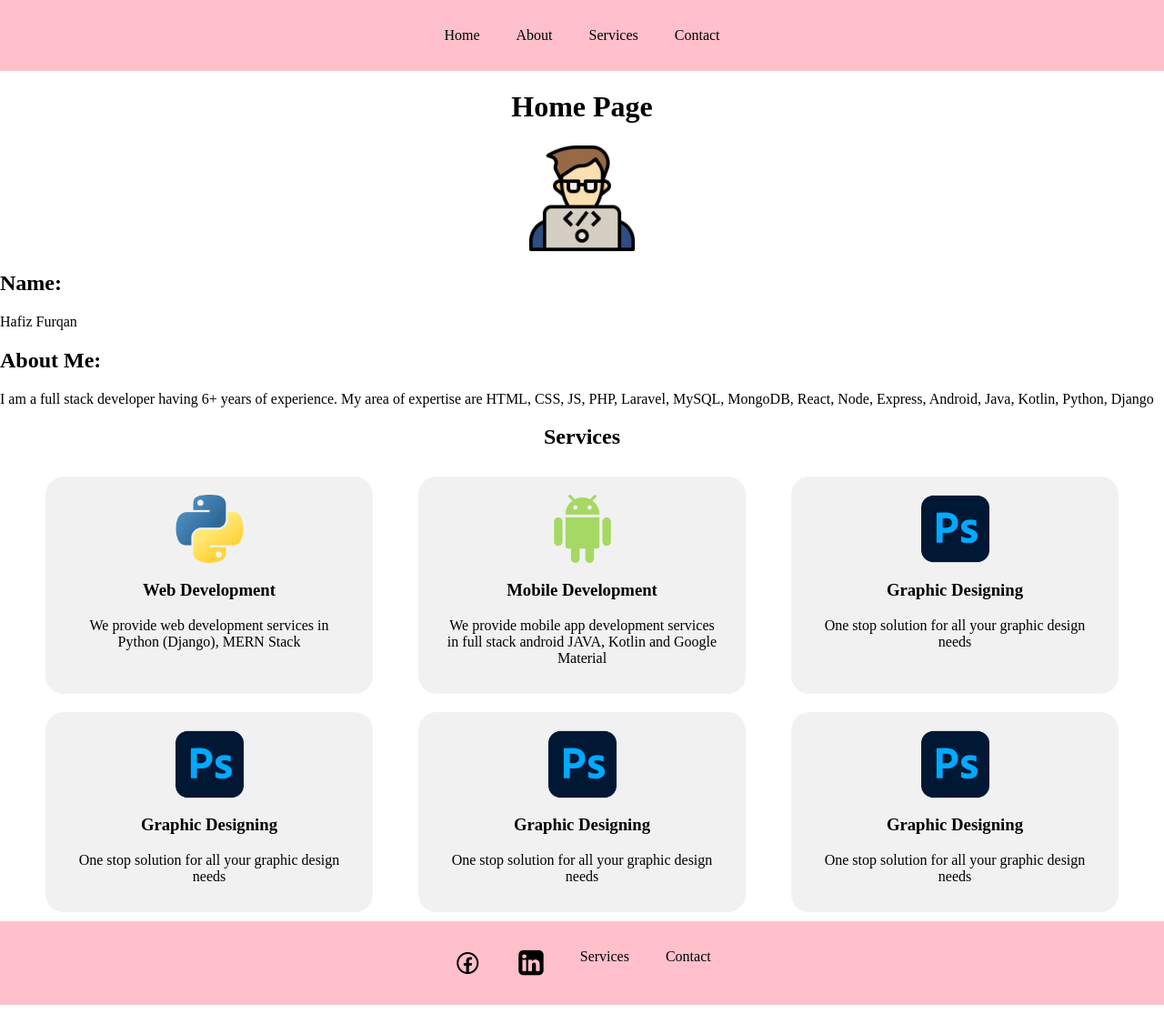
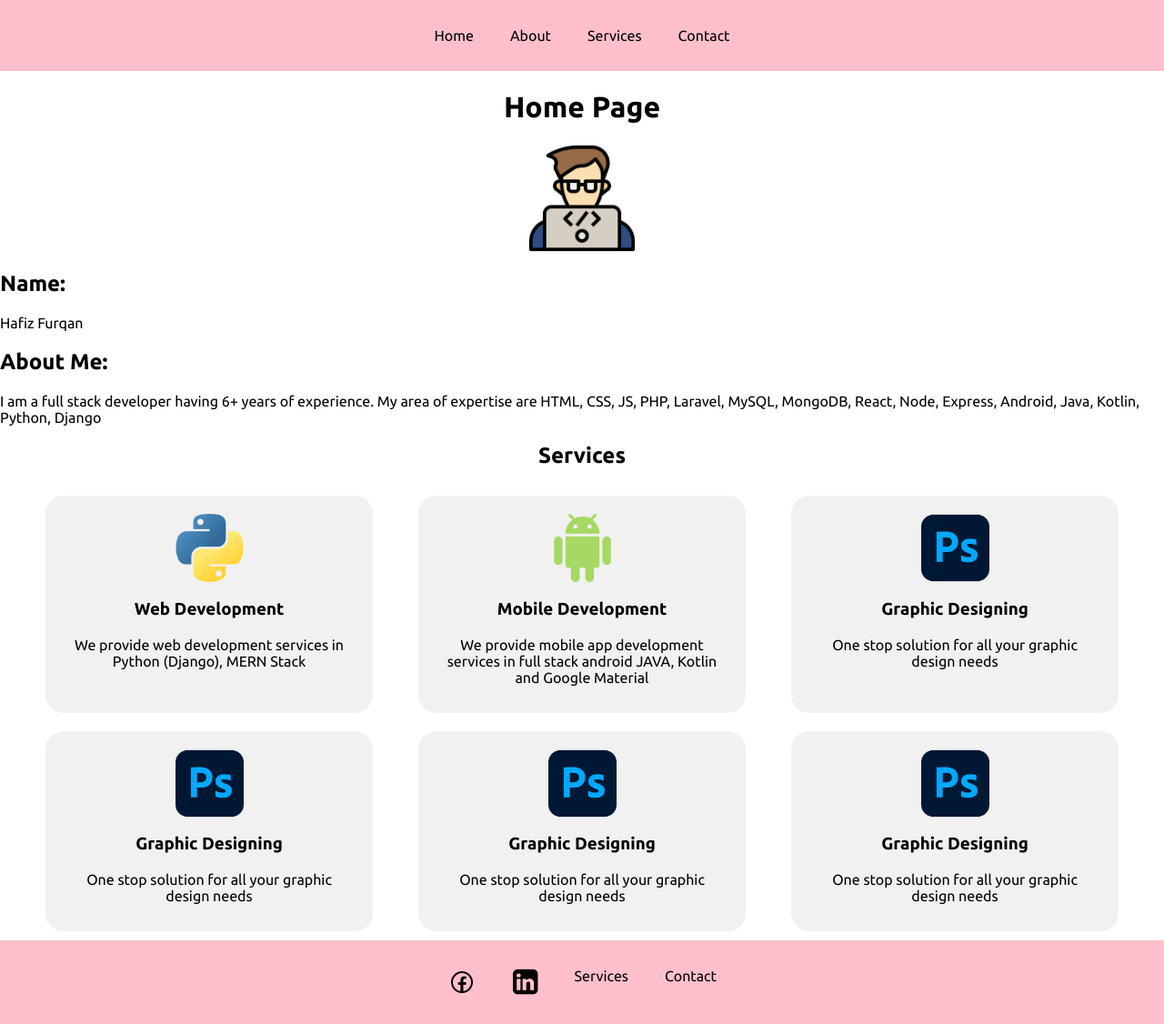
Before and after one commit to mahirishi/portfolio-python, a Django app: page / in a window 1280 px wide. Shown: the whole page at 91% size. Before the commit the page ends 1105 px from the top, so only its background shows below. Run offline with Django 5.2, Linux system fonts and the light colour scheme.

Commit message:
google fonts

```diff
--- a/portfolio/static/portfolio/css/main.css
+++ b/portfolio/static/portfolio/css/main.css
@@ -1,5 +1,8 @@
 body {
   margin: 0;
+  font-family: "Ubuntu", sans-serif;
+  font-weight: 400;
+  font-style: normal;
 }
 
 .navbar ul {
--- a/portfolio/templates/portfolio/base.html
+++ b/portfolio/templates/portfolio/base.html
@@ -7,6 +7,10 @@
     <link rel="stylesheet" href="{% static 'portfolio/css/main.css' %}" />
     <link rel="stylesheet" href="{% static 'portfolio/css/font-awesome.min.css' %}" />
     <link rel="stylesheet" href="{% static 'portfolio/css/line-awesome.min.css' %}" />
+
+    <link rel="preconnect" href="https://fonts.googleapis.com">
+    <link rel="preconnect" href="https://fonts.gstatic.com" crossorigin>
+    <link href="https://fonts.googleapis.com/css2?family=Ubuntu:ital,wght@0,300;0,400;0,500;0,700;1,300;1,400;1,500;1,700&display=swap" rel="stylesheet">
   </head>
   <body>
     <nav class="navbar">
```
